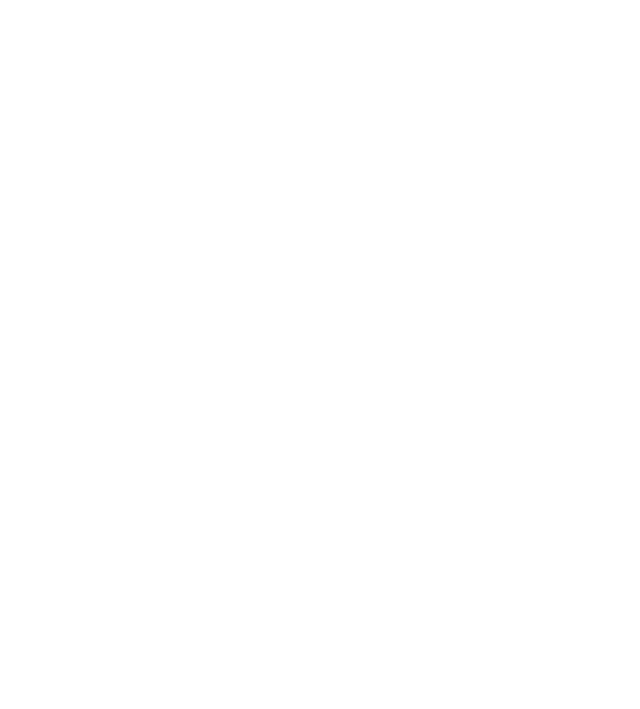
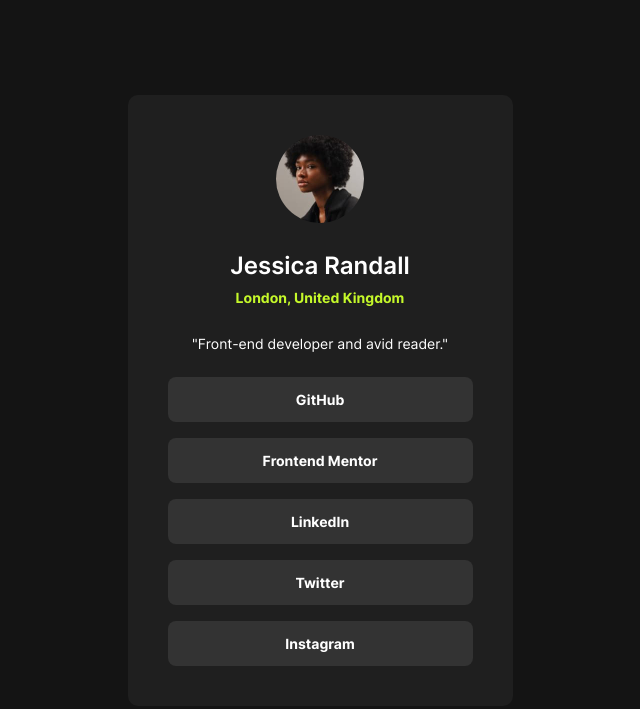
Before and after one commit to logic23dev/social-links-profile, a plain HTML site: page index.html in a window 1280 px wide. Shown: the whole page, without its empty margins (320-960 px from the left). Drawn offline with Linux system fonts and the light colour scheme.

Commit message:
upload solution

```diff
--- a/css/style.css
+++ b/css/style.css
@@ -14,7 +14,7 @@
 
 @font-face {
   font-family: 'Inter';
-  src: url(../fonts/Inter-VariableFont_slnt\wght.ttf)
+  src: url('../fonts/Inter-VariableFont_slnt,wght.ttf')
     format('truetype-variations');
   font-display: swap;
   font-style: normal;
@@ -38,17 +38,92 @@ svg {
   display: block;
 }
 
-input,
-button,
-optgroup,
-textarea,
-select {
-  font-family: inherit;
-  font-size: inherit;
+.sr-only {
+  position: absolute;
+  width: 1px;
+  height: 1px;
+  padding: 0;
+  margin: -1px;
+  overflow: hidden;
+  clip: rect(0, 0, 0, 0);
+  white-space: nowrap;
+  border-width: 0;
 }
 
 body {
   min-height: 100vh;
-  font-size: 14px;
+  font-family: var(--ff-inter);
+  font-size: 0.875rem;
+  font-weight: var(--fw-400);
+  color: var(--clr-white);
   line-height: 1.5;
+  background-color: var(--clr-grey-900);
+  display: flex;
+  justify-content: center;
+  align-items: center;
 }
+
+.card {
+  background-color: var(--clr-grey-800);
+  width: 20.3125rem;
+  padding: 1.5625rem;
+  border-radius: 0.625rem;
+  display: flex;
+  flex-direction: column;
+  justify-content: center;
+  align-items: center;
+}
+
+.card img {
+  width: 5.5rem;
+  border-radius: 50%;
+}
+
+.card h2 {
+  font-size: 1.5rem;
+  font-weight: var(--fw-600);
+  margin-top: 1.5625rem;
+  margin-bottom: 0.1875rem;
+}
+
+.card h3 {
+  font-size: 0.875rem;
+  color: var(--clr-green);
+}
+
+.card p {
+  margin-top: 1.5625rem;
+  margin-bottom: 1.4375rem;
+}
+
+.links {
+  width: 100%;
+  text-align: center;
+  list-style: none;
+  display: flex;
+  flex-direction: column;
+  gap: 1rem;
+}
+
+.links a {
+  display: block;
+  background-color: var(--clr-grey-700);
+  text-decoration: none;
+  color: var(--clr-white);
+  font-weight: var(--fw-700);
+  padding: 0.75rem;
+  border-radius: 0.5rem;
+  transition: 0.2s;
+}
+
+.links a:hover {
+  background-color: var(--clr-green);
+  color: var(--clr-grey-800);
+}
+
+@media screen and (min-width: 48rem) {
+  .card {
+    width: 24.0625rem;
+    padding: 2.5rem;
+  }
+}
--- a/index.html
+++ b/index.html
@@ -12,5 +12,22 @@
     />
     <link rel="stylesheet" href="css/style.css" />
   </head>
-  <body></body>
+  <body>
+    <main>
+      <h1 class="sr-only">Social links profile</h1>
+      <section class="card">
+        <img src="images/avatar-jessica.jpeg" alt="photo of Jessica Randall" />
+        <h2>Jessica Randall</h2>
+        <h3>London, United Kingdom</h3>
+        <p>"Front-end developer and avid reader."</p>
+        <ul class="links">
+          <li><a href="#" target="_blank">GitHub</a></li>
+          <li><a href="#" target="_blank">Frontend Mentor</a></li>
+          <li><a href="#" target="_blank">LinkedIn</a></li>
+          <li><a href="#" target="_blank">Twitter</a></li>
+          <li><a href="#" target="_blank">Instagram</a></li>
+        </ul>
+      </section>
+    </main>
+  </body>
 </html>
```
